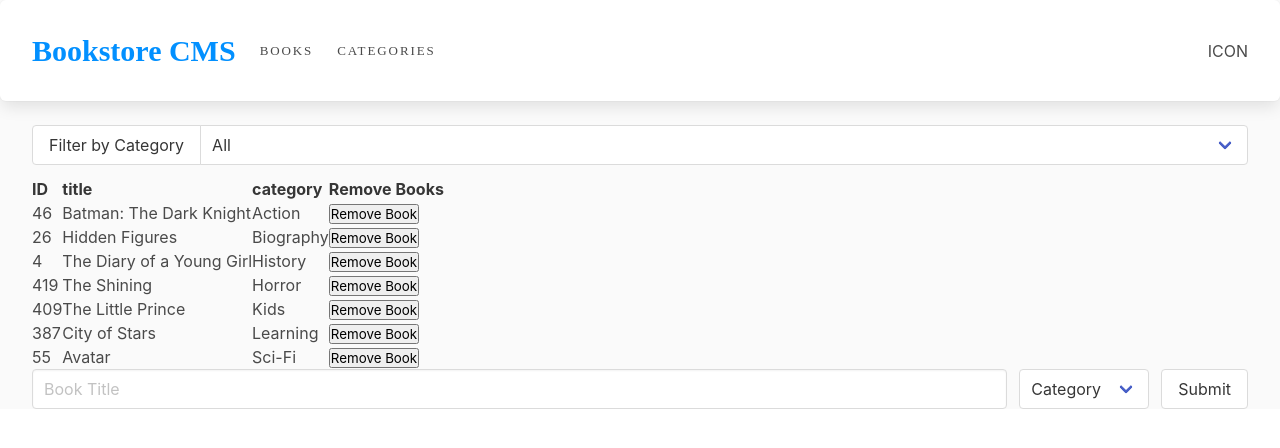
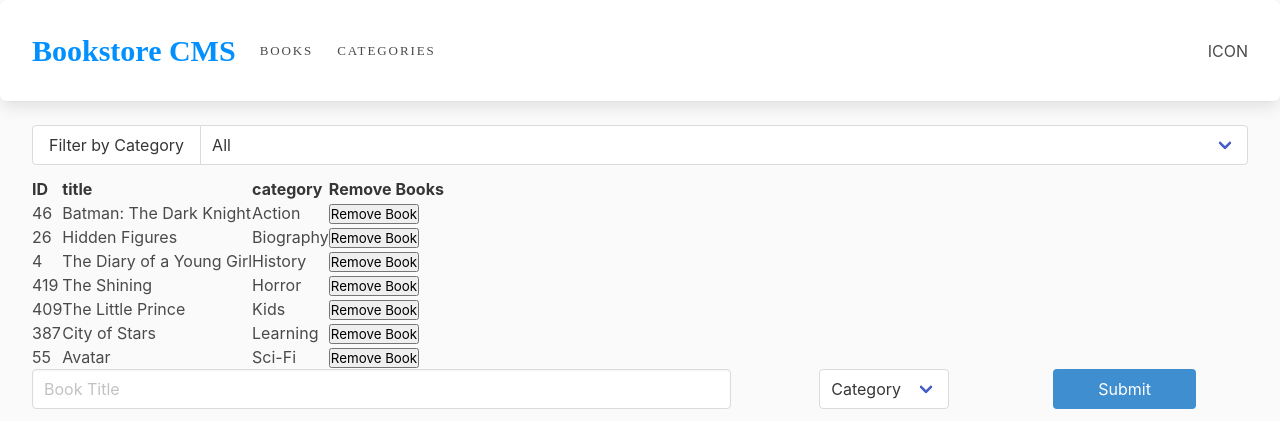
Before and after one commit to brugobi/bookstore-react-redux, a React (Create React App) app: page / in a window 1280 px wide. Shown: the top 448 px of the page. Built offline with nearby package versions, Linux system fonts and the light colour scheme.

Commit message:
finish style bookform

```diff
--- a/src/App.css
+++ b/src/App.css
@@ -39,3 +39,11 @@
   height: 17px;
   background-color: blue;
 }
+
+.btnSubmit {
+  width: 143px;
+}
+
+.btnCategory {
+  width: 285px;
+}
--- a/src/containers/BooksForm.js
+++ b/src/containers/BooksForm.js
@@ -26,24 +26,25 @@ const BooksForm = ({ createBook }) => {
   return (
     <div>
       <form>
-        <div className="field is-grouped">
-          <p className="control is-expanded">
+        <div className="field is-grouped columns">
+          <div className="control column is-7">
             <input className="input" type="text" name="title" id="title" placeholder="Book Title" value={title} onChange={handleChange} />
-          </p>
-
-          <p className="control">
-            <span className="select is-expanded">
+          </div>
+          <div className="column is-flex is-justify-content-space-around">
+            <div className="control">
+              <span className="select">
                 <select name="category" id="category" onChange={handleChange}>
-                <option value="none"> Category </option>
+                  <option value="none btnCategory"> Category </option>
                   {categories.map((cat) => (
                     <option key={cat} value={cat}>{cat}</option>
                   ))}
                 </select>
               </span>
-          </p>
-          <p className="control">
-            <button className="button" type="submit" name="submit" onClick={handleSubmit}>Submit</button>
-          </p>
+            </div>
+            <div className="control">
+              <button className="button is-info btnSubmit" type="submit" name="submit" onClick={handleSubmit}>Submit</button>
+            </div>
+          </div>
         </div>
       </form>
     </div>
```
Lines whose indentation alone changed are shown as unchanged.
